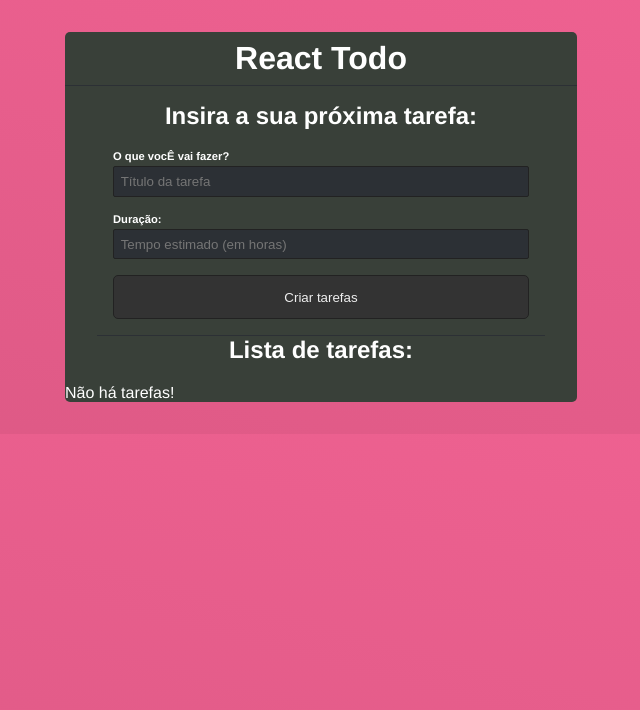
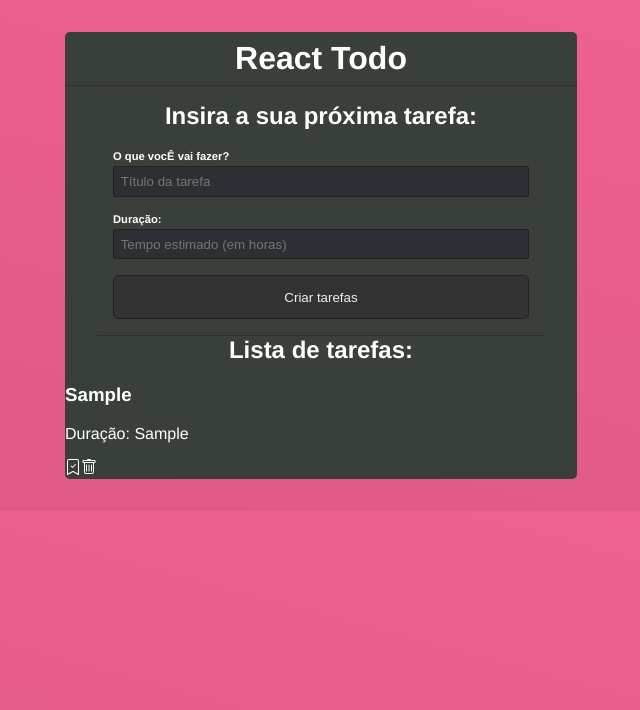
Before and after one commit to adrianemaciel/todo, a React (Create React App) app: page / in a window 1280 px wide. Both pictures are taken after typing "Sample", "Sample" into the empty fields and a click on the input "Criar tarefas". Shown: the top 710 px of the page, without its empty margins (319-959 px from the left). Built offline with nearby package versions, Linux system fonts and the light colour scheme; no server answers; data requests are answered from the project's data file.

Commit message:
wip: task functionality

```diff
--- a/src/App.js
+++ b/src/App.js
@@ -11,22 +11,53 @@
   const [todos, setTodos] = useState([]);
   const [loading, setLoading] = useState(false);
 
-  const handleSubmit = (e) => {
+  // load todos on page load
+  useEffect(() => {
+    const loadData = async () => {
+      setLoading(true);
+      // await segura o codigo até carregar tudo, logo após retira do loading
+      const res = await fetch(API + "/todos")
+        .then((res) => res.json())
+        .then((data) => data)
+        .catch((err) => console.log(err));
+
+      setLoading(false);
+      setTodos(res);
+    };
+    // carrega os dados e execulta o loadData
+    loadData();
+  }, []);
+
+  const handleSubmit = async (e) => {
     // não recarrega a página ao enviar o formulário permitindo o fluxo SPA.
     e.preventDefault();
 
     const todo = {
       id: Math.random(),
+      title,
       time,
-      title,
       done: false,
     };
-    // envio para a api
-    console.log(todo);
+
+    await fetch(API + "/todos", {
+      method: "POST",
+      // envia para a api como string
+      body: JSON.stringify(todo),
+      headers: {
+        "Content-Type": "application/json",
+      },
+    });
+
+    // adiciona um item ao estado anterior e gera um novo estado
+    setTodos((prevState) => [...prevState, todo]);
 
     setTitle("");
     setTime("");
   };
+
+  if (loading) {
+    return <p>Carregando...</p>;
+  }
 
   return (
     <div className="App">
@@ -68,6 +99,18 @@
       <div className="list-todo">
         <h2>Lista de tarefas:</h2>
         {todos.length === 0 && <p>Não há tarefas!</p>}
+        {todos.map((todo) => (
+          <div className="todo" key={todo.id}>
+            <h3 className={todo.done ? "todo-done" : ""}>{todo.title}</h3>
+            <p>Duração: {todo.time}</p>
+            <div className="actions">
+              <span>
+                {!todo.done ? <BsBookmarkCheck /> : <BsBookmarkCheckFill />}
+              </span>
+              <BsTrash />
+            </div>
+          </div>
+        ))}
       </div>
     </div>
   );
```
